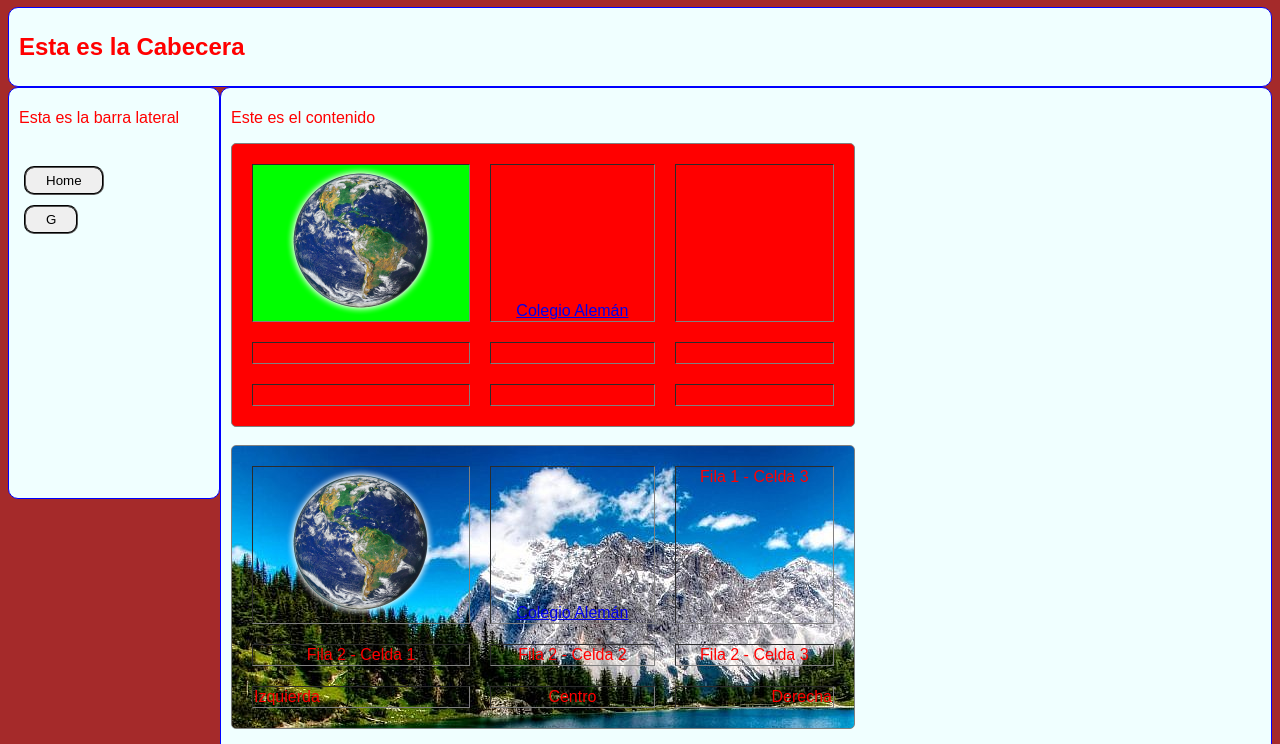
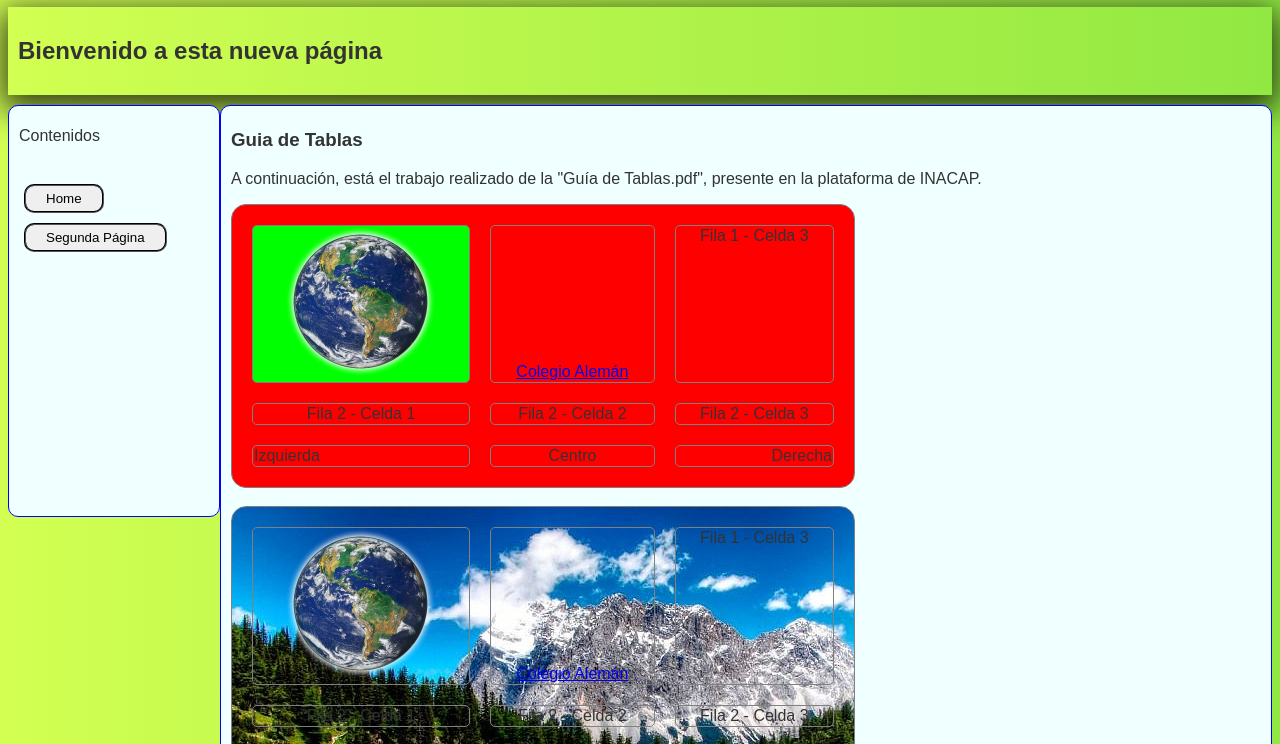
Before and after one commit to IQuinteros/ComponentesWeb, a plain HTML site: page index.html in a window 1280 px wide. Shown: the part 73-817 px from the top of the page. Drawn offline with Linux system fonts and the light colour scheme.

Commit message:
Nuevo Diseño y Nuevo Contenido

```diff
--- a/css/style.css
+++ b/css/style.css
@@ -1,7 +1,14 @@
 body{
-    background-color: brown;
-    color: white;
+    color: #333;
     font-family: sans-serif;
+    background: rgba(210,255,82,1);
+    background: -moz-linear-gradient(left, rgba(210,255,82,1) 0%, rgba(145,232,66,1) 100%);
+    background: -webkit-gradient(left top, right top, color-stop(0%, rgba(210,255,82,1)), color-stop(100%, rgba(145,232,66,1)));
+    background: -webkit-linear-gradient(left, rgba(210,255,82,1) 0%, rgba(145,232,66,1) 100%);
+    background: -o-linear-gradient(left, rgba(210,255,82,1) 0%, rgba(145,232,66,1) 100%);
+    background: -ms-linear-gradient(left, rgba(210,255,82,1) 0%, rgba(145,232,66,1) 100%);
+    background: linear-gradient(to right, rgba(210,255,82,1) 0%, rgba(145,232,66,1) 100%);
+    filter: progid:DXImageTransform.Microsoft.gradient( startColorstr='#d2ff52', endColorstr='#91e842', GradientType=1 );
 }
 
 button{
@@ -13,7 +20,7 @@ button{
     border-radius: 10px;
 }
 
-#cabecera, #barra-lateral, #contenido, #pie{
+#barra-lateral, #contenido, #pie{
     border-color: blue;
     border-width: thin;
     border-style: groove;
@@ -21,11 +28,18 @@ button{
     padding-left: 10px;
     padding-top: 5px;
     padding-bottom: 5px;
-    background-color: azure
+    background-color: azure;
 }
 
 #cabecera{
+    padding: 10px;
+
     align-content: center;
+    -webkit-box-shadow: 0px 9px 31px 6px rgba(0,0,0,0.75);
+    -moz-box-shadow: 0px 9px 31px 6px rgba(0,0,0,0.75);
+    box-shadow: 0px 9px 31px 6px rgba(0,0,0,0.75);
+
+    margin-bottom: 10px;
 }
 #barra-lateral{
     float: left;
@@ -46,10 +60,15 @@ button{
 
 #contenedor{
     height: 100%;
-    color: red;
+    color: #333;
 }
 
 #table{
     border-style: solid;
+    border-radius: 15px;
+}
+
+#table tr td{
+    border-style: solid;
     border-radius: 5px;
 }
--- a/index.html
+++ b/index.html
@@ -10,31 +10,32 @@
 
 <html>
     <head>
-        <title>Maqueta 1</title>
+        <title>IQuinteros</title>
         <link href="css/style.css" rel="stylesheet" type="text/css">
     </head>
     <body>
 
-        <h1>Título de la Página</h1>
+        <h1>Website de Ejemplo</h1>
 
         <div id="contenedor">
 
             <div id="cabecera">
 
-                <h2>Esta es la Cabecera</h2>
+                <h2>Bienvenido a esta nueva página</h2>
 
             </div>
             <section>
                 <div id="barra-lateral">
 
-                    <p>Esta es la barra lateral</p><br>
+                    <p>Contenidos</p><br>
 
                     <button>Home</button><br>
-                    <button>G</button>
+                    <button>Segunda Página</button>
                 </div>
                 <div id="contenido">
 
-                    <p>Este es el contenido</p>
+                    <h3>Guia de Tablas</h3>
+                    <p>A continuación, está el trabajo realizado de la "Guía de Tablas.pdf", presente en la plataforma de INACAP.</p>
 
                     <table border id="table" width="60%" BGCOLOR="#FF0000" cellspacing="20px">
 
```
